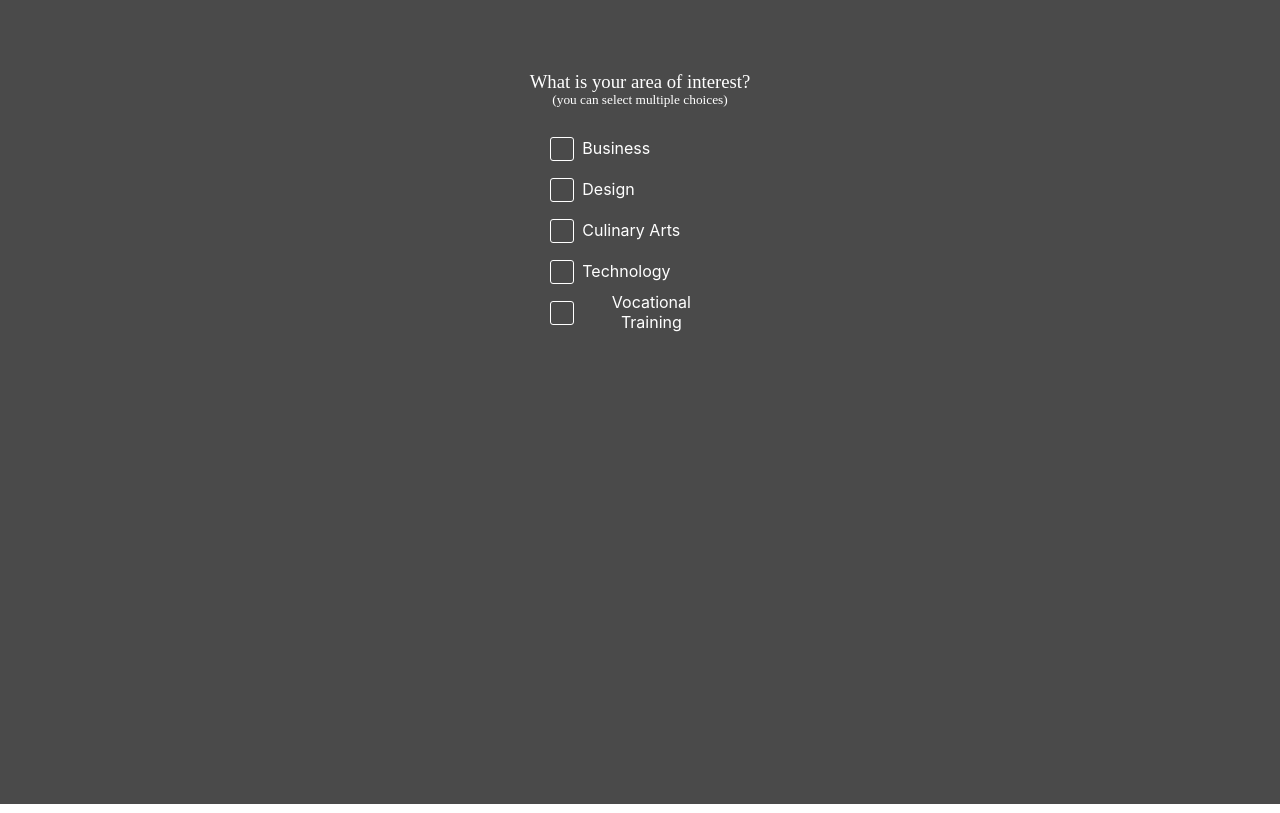
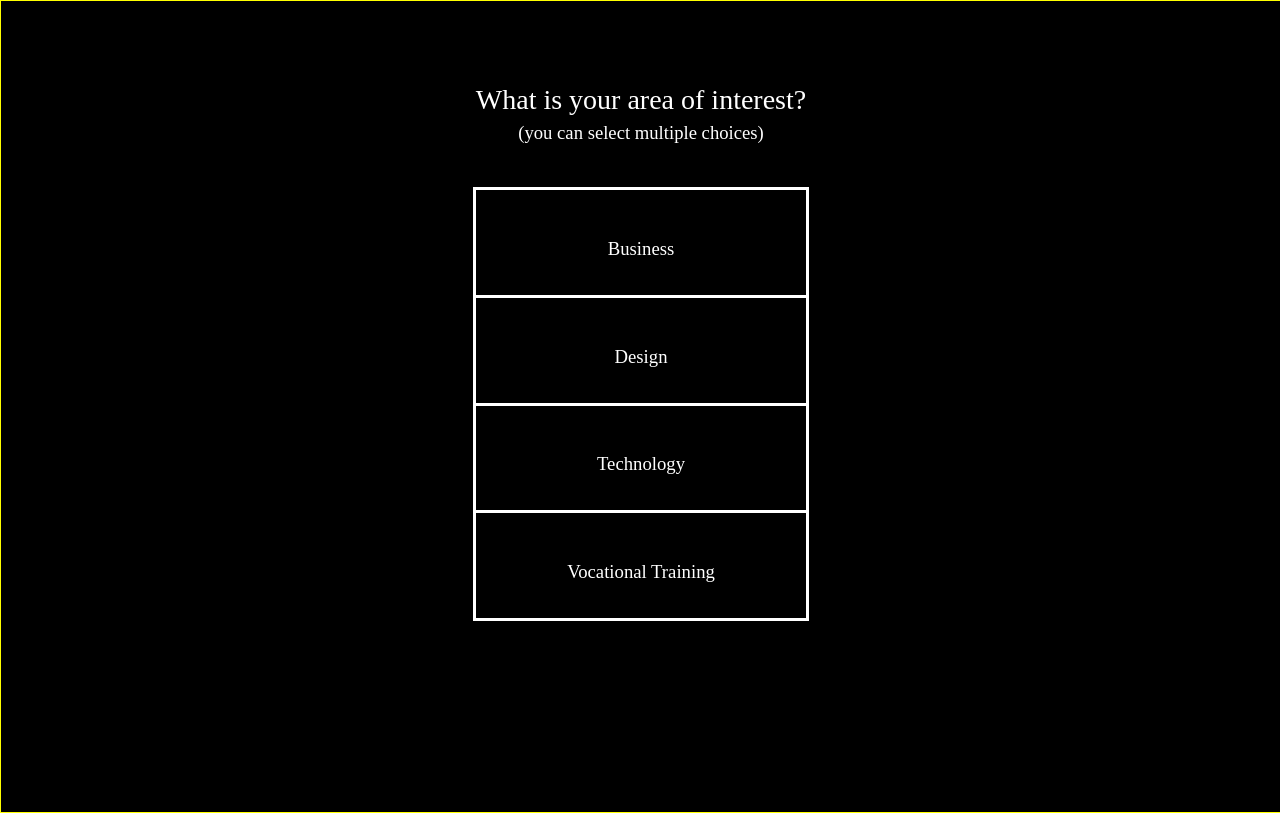
Before and after one commit to sfahadh/Second-Act, a React (Create React App) app: page /question-1 in a window 1280 px wide. Built offline with nearby package versions, Linux system fonts and the light colour scheme.

Commit message:
styled question 1 js

```diff
--- a/src/components/Questions/Question1.js
+++ b/src/components/Questions/Question1.js
@@ -34,43 +34,22 @@ export default class Question1 extends Component {
         return (
         <div className="questions-page">
             <form className="question-form">
-                <h3>What is your area of interest?</h3>
+                <h3 className="question-header">What is your area of interest?</h3>
                 <h4>(you can select multiple choices)</h4>
-                <div className="answer-choices">
-                    <div className="checkbox">
-                        <input type="checkbox" id="checkbox-1" onClick={this.handleRevealSubmit}/>
-                        <label htmlFor="checkbox-1">
-                            <span className="label-field">Business</span>
-                        </label>
-                    </div>
+                <div className="answer-choice first" onClick={this.handleRevealSubmit}>
+                    <h3>Business</h3>
+                </div>
 
-                    <div className="checkbox">
-                        <input type="checkbox" id="checkbox-2" onClick={this.handleRevealSubmit}/>
-                        <label htmlFor="checkbox-2">
-                            <span className="label-field">Design</span>
-                        </label>
-                    </div>
+                <div className="answer-choice second" onClick={this.handleRevealSubmit}>
+                    <h3>Design</h3>
+                </div>
 
-                    <div className="checkbox">
-                        <input type="checkbox" id="checkbox-3" onClick={this.handleRevealSubmit}/>
-                        <label htmlFor="checkbox-3">
-                            <span className="label-field">Culinary Arts</span>
-                        </label>
-                    </div>
+                <div className="answer-choice third" onClick={this.handleRevealSubmit}>
+                    <h3>Technology</h3>
+                </div>
 
-                    <div className="checkbox">
-                        <input type="checkbox" id="checkbox-4" onClick={this.handleRevealSubmit}/>
-                        <label htmlFor="checkbox-4">
-                            <span className="label-field">Technology</span>
-                        </label>
-                    </div>
-
-                    <div className="checkbox">
-                        <input type="checkbox" id="checkbox-5" onClick={this.handleRevealSubmit}/>
-                        <label htmlFor="checkbox-5">
-                            <span className="label-field">Vocational Training</span>
-                        </label>
-                    </div>
+                <div className="answer-choice" onClick={this.handleRevealSubmit}>
+                    <h3>Vocational Training</h3>
                 </div>
                 {
                     !!revealSubmit ? <button onClick={this.handleSubmit}>Submit</button> : null
--- a/src/components/Questions/Questions.css
+++ b/src/components/Questions/Questions.css
@@ -1,21 +1,32 @@
 .quiz-page, .questions-page {
-    height: 100vh;
-    background-color: rgb(74, 74, 74);
-    border: 2px solid rgb(74, 74, 74);
+    height: 101.4vh;
+    width: 100vw;
+    border: 1px solid yellow;
+    /* background-image: url(./images/yellow_background.jpg);
+    background-size: 100% 100%; */
+    background-color: black;
+}
+
+.question-form {
+    width: 100vw !important;
 }
 
 .question-form h3 {
     font-family: Avenir-Book;
     font-weight: 400;
-    margin: 52pt 26pt 0 26pt;
+    margin: 62pt 26pt 0 26pt;
     color: white;
+}
+
+.question-header {
+    font-size: 21pt;
 }
 
 .question-form h4 {
     font-family: Avenir-Book;
     font-weight: 400;
     color: white;
-    font-size: 10pt;
+    font-size: 14pt;
     position: relative;
     top: -14pt;
 }
@@ -35,152 +46,32 @@
     margin: auto;
 }
 
-.answer-choices {
-    position: relative;
-    top: -12px;
-    margin-left: 23%;
-    width: 50%;
+.answer-choice {
+    border: 3px solid white;
+    cursor: pointer;
+    width: 330px;
+    margin: auto;
 }
 
-.checkbox {
+.answer-choice:hover {
+    transform: scale(1.03);
     position: relative;
-    margin-bottom: 7px;
+    border: 4px solid white;
 }
 
-.checkbox input[type="checkbox"] {
-    display: none;
-    left: 0;
+.answer-choice h3 {
+    position: relative;
+    bottom: 35px;
 }
 
-.checkbox label:before {
-    content: '';
-    position: absolute;
-    left: 0;
-    top: 0;
-    margin: 4px;
-    width: 22px;
-    height: 22px;
-    border-radius: 3px;
-    border: 1px solid;
-}
-
-.checkbox label:hover {
-    transform: scale(1.05);
-}
-
-.checkbox label:after {
-    content: '';
-    width: 10px;
-    height: 5px;
-    border-bottom: 2px solid;
-    border-left: 2px solid;
-    transform: rotate(-45deg) scale(0);
-    position: absolute;
-    top: 12px;
-    left: 10px;
-}
-
-.checkbox input[type="checkbox"]:checked ~ label::after {
-    transform: rotate(-45deg) scale(1);
-}
-
-.checkbox label {
-    min-height: 34px;
-    display: block;
-    margin-bottom: 0;
-    cursor: pointer;
-}
-
-.checkbox label span {
-    position: absolute;
-    top: 45%;
-    transform: translateY(-50%);
-}
-
-.label-field {
-    margin-left: -29%;
-}
-
-.radio {
-    position: relative;
-}
-
-.radio input[type=radio] {
-    position: absolute;
-    visibility: hidden;
-}
-
-.radio label {
-    display: block;
-    position: relative;
-    font-weight: 400;
-    min-height: 34px;
-    width: 220px;
-    margin-left: 10px;
-    margin-bottom: 4px;
-    padding-top: 5px;
-    z-index: 1;
-    cursor: pointer;
-}
-
-#radio-option-2 {
-    margin-left: 0;
-    padding-left: 2px;
-}
-
-#radio-option-3 {
-    margin-left: 0;
-    padding-left: 7px;
-}
-
-.radio:hover label {
-    color: #FFFFFF;
-}
-
-.radio .check {
-    position: absolute;
-    border: 2px solid #AAAAAA;
-    border-radius: 100%;
-    height: 25px;
-    width: 25px;
-    top: 0;
-    left: 20px;
-    transition: border .3s linear;
-}
-
-.radio:hover .check {
-    border: 3px solid #FFFFFF;
-}
-
-.radio .check::before {
-    display: block;
-    position: absolute;
-    content: '';
-    border-radius: 100%;
-    height: 15px;
-    width: 15px;
-    top: 5px;
-    left: 5px;
-    margin: auto;
-    transition: background 0.25s linear;
-}
-
-input[type=radio]:checked ~ .check {
-    border: 3px solid white;
-}
-
-input[type=radio]:checked ~ .check::before {
-    background: white;
-}
-
-input[type=radio]:checked ~ label {
-    color: white;
+.first, .second, .third {
+    border-bottom: none;
 }
 
 button {
     width: 130pt;
     height: 34pt;
-    margin-top: 100pt;
+    margin-top: 35pt;
     letter-spacing: 0.38pt;
     font-size: 14pt;
     font-family: Avenir-Light;
```
Also changed, not shown: src/components/Questions/images/yellow_background.jpg (added).
